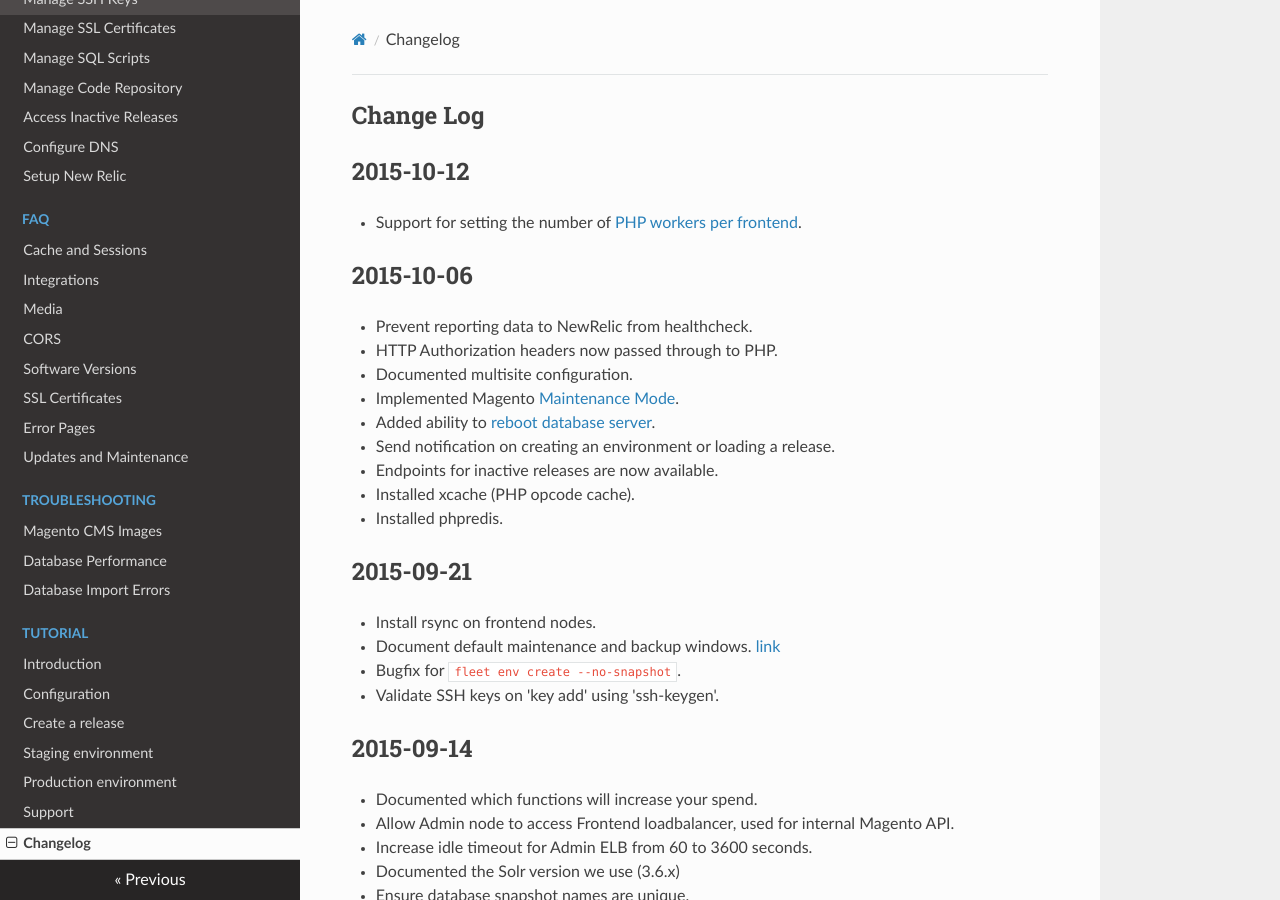
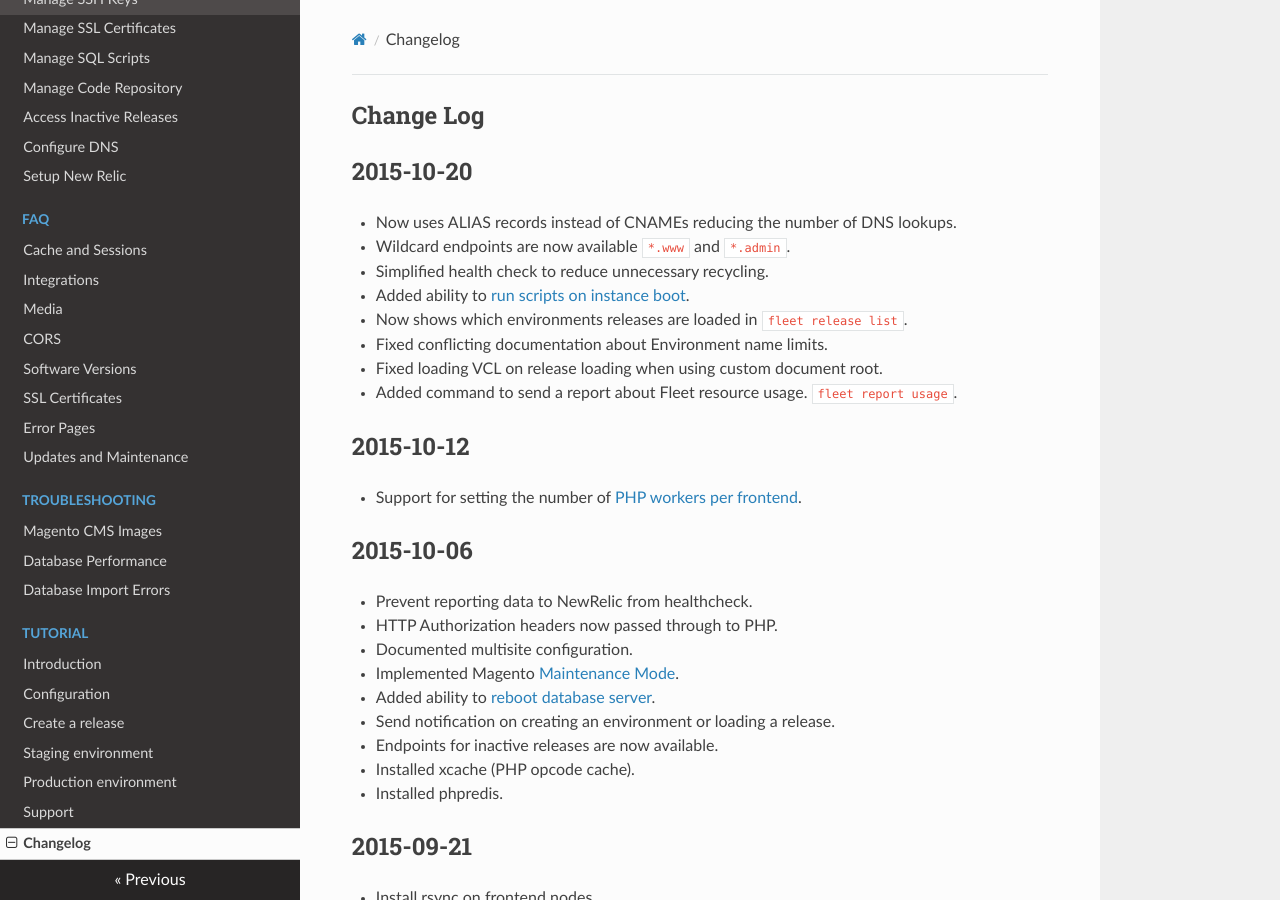
Before and after one commit to anchor/fleet-magento-docs, an MkDocs documentation site: the page built from docs/changelog.md, in a window 1280 px wide and 900 px high. Built offline with MkDocs 1.6.1, drawn with Linux system fonts in a browser that asks for light colours; nearby versions of some CDN libraries; old or Windows-style settings are respelled for this version of MkDocs.

Commit message:
changelog for 2015-10-20

```diff
--- a/docs/changelog.md
+++ b/docs/changelog.md
@@ -1,5 +1,17 @@
 Change Log
 ----------
+
+2015-10-20
+----------
+
+* Now uses ALIAS records instead of CNAMEs reducing the number of DNS lookups.
+* Wildcard endpoints are now available `*.www` and `*.admin`.
+* Simplified health check to reduce unnecessary recycling.
+* Added ability to [run scripts on instance boot](/customisation/#running-scripts-on-instance-boot).
+* Now shows which environments releases are loaded in `fleet release list`.
+* Fixed conflicting documentation about Environment name limits.
+* Fixed loading VCL on release loading when using custom document root.
+* Added command to send a report about Fleet resource usage. `fleet report usage`.
 
 2015-10-12
 ----------
```
